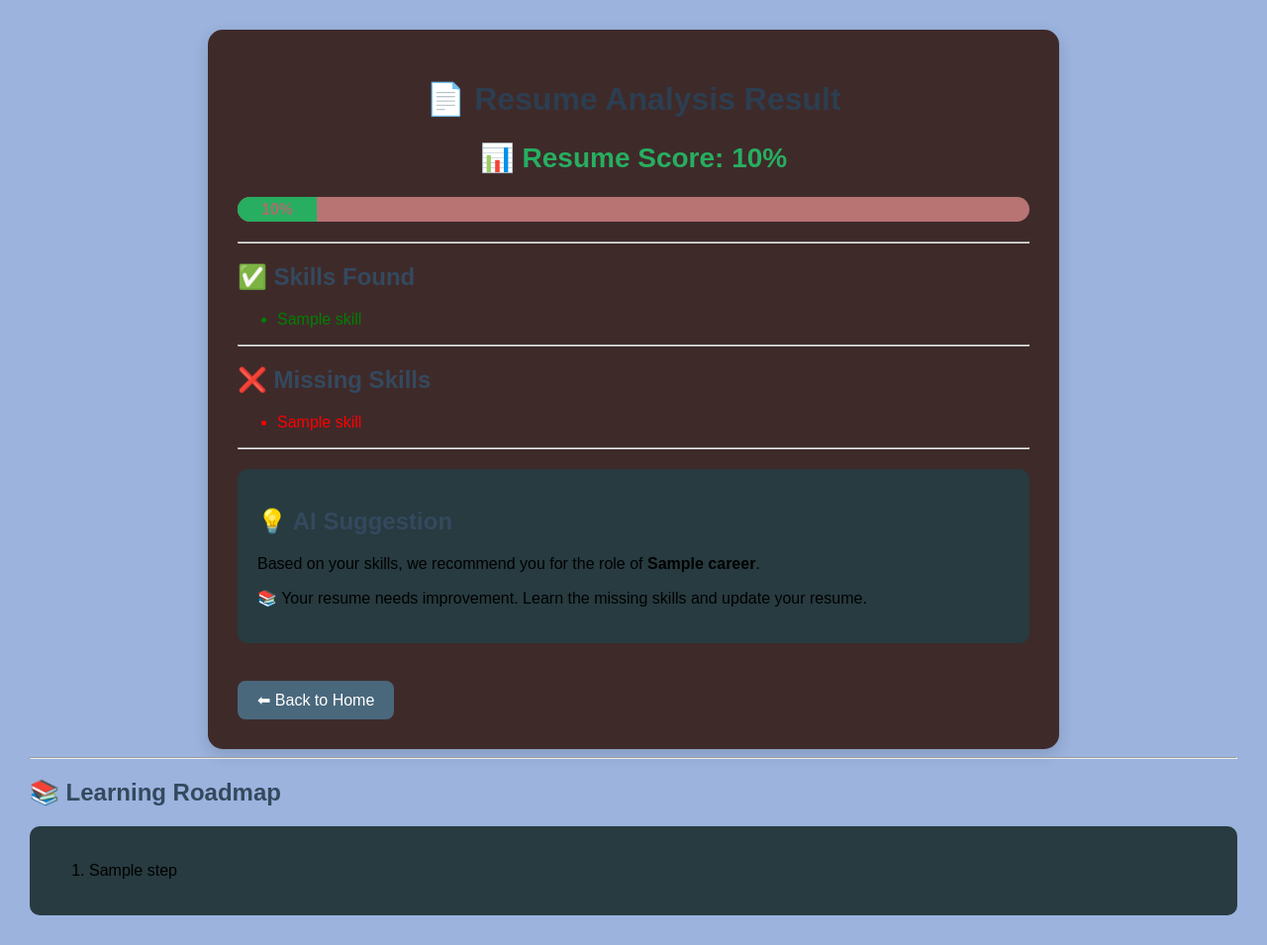
After one commit to Priyanshigupta12/AI-Career-Mentor, a Flask app: template templates/result.html in a window 1280 px wide. The commit adds this page. Shown: the whole page at 99% size. Run offline with Flask 3, Linux system fonts and the light colour scheme; the template is opened without the code that fills it: most values are stand-ins (such as "Sample title", 1, 10 or a date in 2020).

Commit message:
Day10 Complete  -Added Learning  roadmap

```diff
--- a/app.py
+++ b/app.py
@@ -1,34 +1,71 @@
 from flask import Flask, render_template, request
-import os
-app = Flask(__name__)
+from resume_parser import (
+    extract_text,
+    extract_skills,
+    calculate_score,
+    recommend_career,
+    learning_roadmap
+)
 import os
 
-print("Current Folder:", os.getcwd())
-print("Templates Path:", os.path.abspath("templates"))
+app = Flask(__name__)
 
-UPLAOD_FOLDER ="uploads"
-app.config['UPLOAD_FOLDER'] = UPLAOD_FOLDER
+UPLOAD_FOLDER = "uploads"
+app.config["UPLOAD_FOLDER"] = UPLOAD_FOLDER
+
+# uploads folder automatically create ho jayega
+if not os.path.exists(UPLOAD_FOLDER):
+    os.makedirs(UPLOAD_FOLDER)
+
 
 @app.route("/")
 def home():
     return render_template("index.html")
 
+
 @app.route("/upload", methods=["POST"])
 def upload_resume():
-     if "resume" not in request.files:
+
+    if "resume" not in request.files:
         return "No file found!"
 
-     file = request.files["resume"]
+    file = request.files["resume"]
 
-     if file.filename == "":
+    if file.filename == "":
         return "No file selected!"
-     print(file.filename)
 
-     if file.filename.endswith(".pdf"):
-        file.save(os.path.join(app.config["UPLOAD_FOLDER"], file.filename))
-        return "✅ Resume Uploaded Successfully!"
+    if file and file.filename.lower().endswith(".pdf"):
 
-     return "❌ Only PDF files are allowed."
+        # Save PDF
+        file_path = os.path.join(app.config["UPLOAD_FOLDER"], file.filename)
+        file.save(file_path)
+
+        # Extract Text
+        text = extract_text(file_path)
+
+        # Find Skills
+        skills = extract_skills(text)
+
+        # Resume Score
+        score, missing = calculate_score(skills)
+
+        # Career Recommendation
+        career = recommend_career(skills)
+
+        # Learning Roadmap
+        roadmap = learning_roadmap(career)
+
+        return render_template(
+            "result.html",
+            skills=skills,
+            score=score,
+            missing=missing,
+            career=career,
+            roadmap=roadmap
+        )
+
+    return "❌ Only PDF files are allowed."
+
 
 if __name__ == "__main__":
     app.run(debug=True)
--- /dev/null
+++ b/resume_parser.py
@@ -0,0 +1,147 @@
+import PyPDF2
+
+
+def extract_text(pdf_path):
+    text = ""
+
+    with open(pdf_path, "rb") as file:
+        reader = PyPDF2.PdfReader(file)
+
+        for page in reader.pages:
+            page_text = page.extract_text()
+
+            if page_text:
+                text += page_text
+
+    return text
+
+
+SKILLS = [
+    "python",
+    "machine learning",
+    "sql",
+    "html",
+    "css",
+    "flask",
+    "java",
+    "c++",
+    "git",
+    "github"
+]
+
+
+def extract_skills(text):
+
+    text = text.lower()
+
+    found = []
+
+    for skill in SKILLS:
+        if skill in text:
+            found.append(skill)
+
+    return found
+
+
+def calculate_score(found_skills):
+
+    total_skills = len(SKILLS)
+
+    score = int((len(found_skills) / total_skills) * 100)
+
+    missing = []
+
+    for skill in SKILLS:
+        if skill not in found_skills:
+            missing.append(skill)
+
+    return score, missing
+
+
+def recommend_career(skills):
+
+    skills = [skill.lower() for skill in skills]
+
+    if "machine learning" in skills and "python" in skills:
+        return "🤖 AI Engineer"
+
+    elif "python" in skills and "sql" in skills:
+        return "📊 Data Scientist"
+
+    elif "html" in skills and "css" in skills:
+        return "🌐 Frontend Developer"
+
+    elif "python" in skills:
+        return "💻 Python Developer"
+
+    elif "java" in skills:
+        return "☕ Java Developer"
+
+    else:
+        return "📚 Learn more skills to get a recommendation."
+
+
+def learning_roadmap(career):
+
+    roadmap = {
+
+        "🤖 AI Engineer": [
+            "Python Advanced",
+            "NumPy",
+            "Pandas",
+            "Machine Learning",
+            "Deep Learning",
+            "Flask / FastAPI",
+            "Build AI Projects",
+            "Deploy on Render"
+        ],
+
+        "📊 Data Scientist": [
+            "Python",
+            "SQL",
+            "Statistics",
+            "Pandas",
+            "Matplotlib",
+            "Machine Learning",
+            "Power BI"
+        ],
+
+        "🌐 Frontend Developer": [
+            "HTML",
+            "CSS",
+            "JavaScript",
+            "React",
+            "Tailwind CSS",
+            "Git",
+            "GitHub"
+        ],
+
+        "💻 Python Developer": [
+            "Python",
+            "OOP",
+            "Flask",
+            "SQL",
+            "REST API",
+            "Git",
+            "GitHub"
+        ],
+
+        "☕ Java Developer": [
+            "Java",
+            "OOP",
+            "Spring Boot",
+            "MySQL",
+            "Git",
+            "GitHub"
+        ]
+    }
+
+    return roadmap.get(
+        career,
+        [
+            "Programming Basics",
+            "Python",
+            "Git & GitHub",
+            "Projects"
+        ]
+    )
--- /dev/null
+++ b/static/css/result.css
@@ -0,0 +1,78 @@
+body{
+    font-family: Arial, Helvetica, sans-serif;
+    background:#9bb3dd;
+    margin:0;
+    padding:30px;
+}
+
+.container{
+    max-width:800px;
+    margin:auto;
+    background:rgb(63, 42, 42);
+    padding:30px;
+    border-radius:15px;
+    box-shadow:0 5px 15px rgba(0,0,0,0.15);
+}
+
+h1{
+    text-align:center;
+    color:#2c3e50;
+}
+
+h2{
+    color:#34495e;
+}
+
+.score{
+    font-size:28px;
+    font-weight:bold;
+    color:#27ae60;
+    text-align:center;
+}
+
+.progress{
+    width:100%;
+    height:25px;
+    background:#b87373;
+    border-radius:20px;
+    overflow:hidden;
+    margin:20px 0;
+}
+
+.progress-bar{
+    height:100%;
+    background:#27ae60;
+    text-align:center;
+    color:rgb(172, 110, 110);
+    line-height:25px;
+    font-weight:bold;
+}
+
+.skills{
+    color:green;
+}
+
+.missing{
+    color:red;
+}
+
+.card{
+    background:#273b40;
+    padding:20px;
+    border-radius:10px;
+    margin-top:20px;
+}
+
+a{
+    display:inline-block;
+    margin-top:20px;
+    text-decoration:none;
+    color:white;
+    background:#4a687c;
+    padding:10px 20px;
+    border-radius:8px;
+}
+
+a:hover{
+    background:#2980b9;
+}
--- a/static/css/style.css
+++ b/static/css/style.css
@@ -115,7 +115,7 @@ button{
 }
 
 .upload h2{
-    color:#0f62fe;
+    color:#6d3737;
     margin-bottom:20px;
 }
 
@@ -123,8 +123,8 @@ input{
     padding:10px;
 }
 footer{
-    background:#0f62fe;
-    color:white;
+    background:#0e2144;
+    color:rgb(150, 141, 141);
     text-align:center;
     padding:20px;
     margin-top:60px;
--- a/templates/index.html
+++ b/templates/index.html
@@ -70,7 +70,7 @@
     <h2>Upload Your Resume</h2>
     <form action="/upload" method="POST" enctype="multipart/form-data">
 
-    <input type="file" name="resume">
+    <input type="file" name="resume" accept=".pdf">
 
     <br><br>
 
--- /dev/null
+++ b/templates/result.html
@@ -0,0 +1,94 @@
+<!DOCTYPE html>
+<html lang="en">
+<head>
+    <meta charset="UTF-8">
+    <meta name="viewport" content="width=device-width, initial-scale=1.0">
+    <title>Resume Analysis</title>
+
+    <link rel="stylesheet" href="{{ url_for('static', filename='css/result.css') }}">
+</head>
+
+<body>
+
+    <div class="container">
+
+        <h1>📄 Resume Analysis Result</h1>
+
+        <h2 class="score">📊 Resume Score: {{ score }}%</h2>
+
+        <div class="progress">
+            <div class="progress-bar" style="width: {{ score }}%;">
+                {{ score }}%
+            </div>
+        </div>
+
+        <hr>
+
+        <h2>✅ Skills Found</h2>
+
+        {% if skills %}
+        <ul class="skills">
+            {% for skill in skills %}
+            <li>{{ skill }}</li>
+            {% endfor %}
+        </ul>
+        {% else %}
+        <p>No skills found.</p>
+        {% endif %}
+
+        <hr>
+
+        <h2>❌ Missing Skills</h2>
+
+        {% if missing %}
+        <ul class="missing">
+            {% for skill in missing %}
+            <li>{{ skill }}</li>
+            {% endfor %}
+        </ul>
+        {% else %}
+        <p>No missing skills.</p>
+        {% endif %}
+
+        <hr>
+
+        <div class="card">
+
+            <h2>💡 AI Suggestion</h2>
+
+            <p>Based on your skills, we recommend you for the role of <strong>{{ career }}</strong>.</p>
+
+            {% if score >= 80 %}
+                <p>🎉 Excellent Resume! Keep improving your projects and portfolio.</p>
+
+            {% elif score >= 50 %}
+                <p>👍 Good Resume! Add the missing skills to make it stronger.</p>
+
+            {% else %}
+                <p>📚 Your resume needs improvement. Learn the missing skills and update your resume.</p>
+
+            {% endif %}
+
+        </div>
+
+        <br>
+
+        <a href="/">⬅ Back to Home</a>
+
+    </div>
+    <hr>
+
+<h2>📚 Learning Roadmap</h2>
+
+<div class="card">
+
+    <ol>
+        {% for step in roadmap %}
+            <li>{{ step }}</li>
+        {% endfor %}
+    </ol>
+
+</div>
+
+</body>
+</html>
```
Also changed, not shown: 1 other file.
